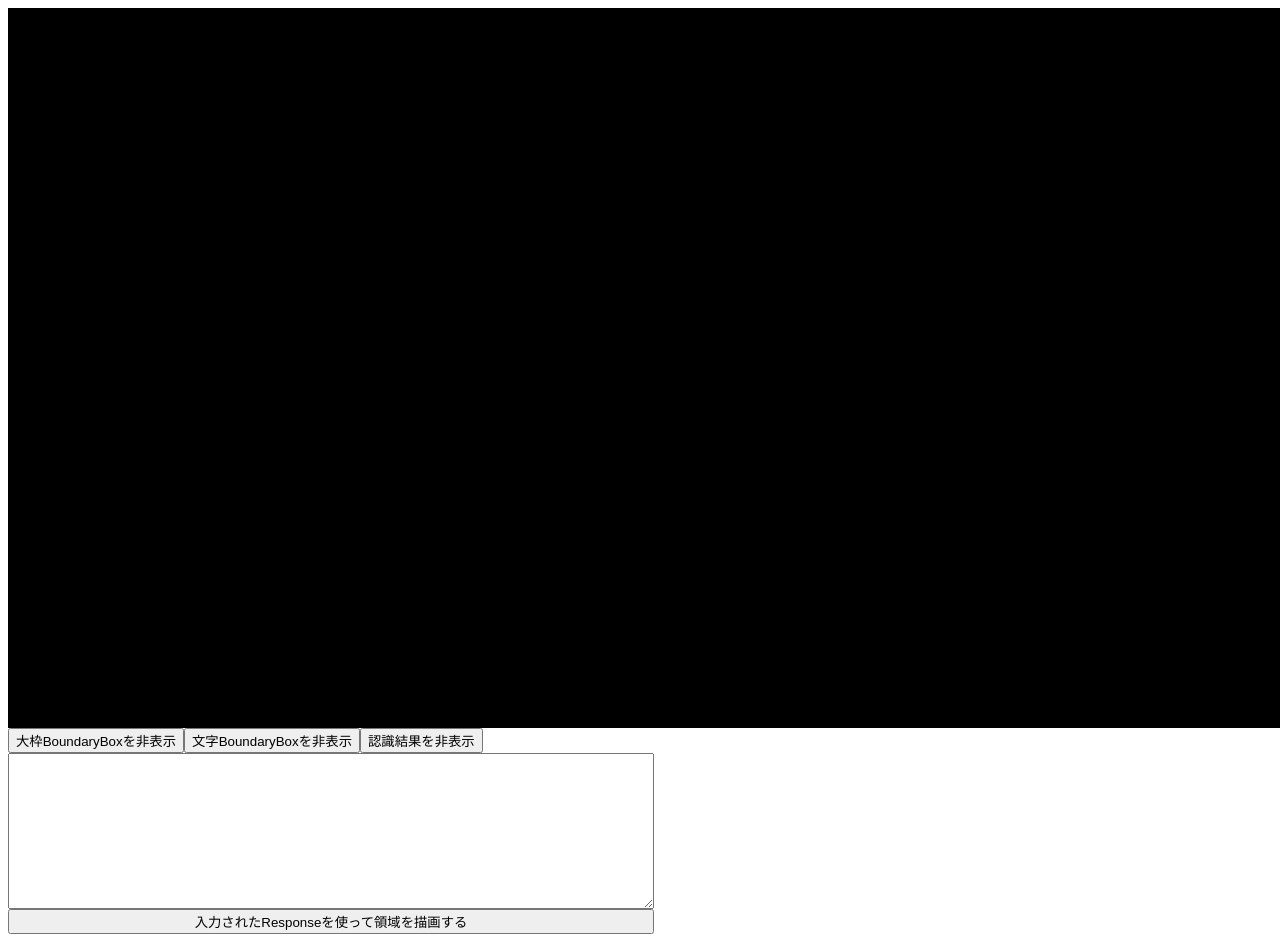
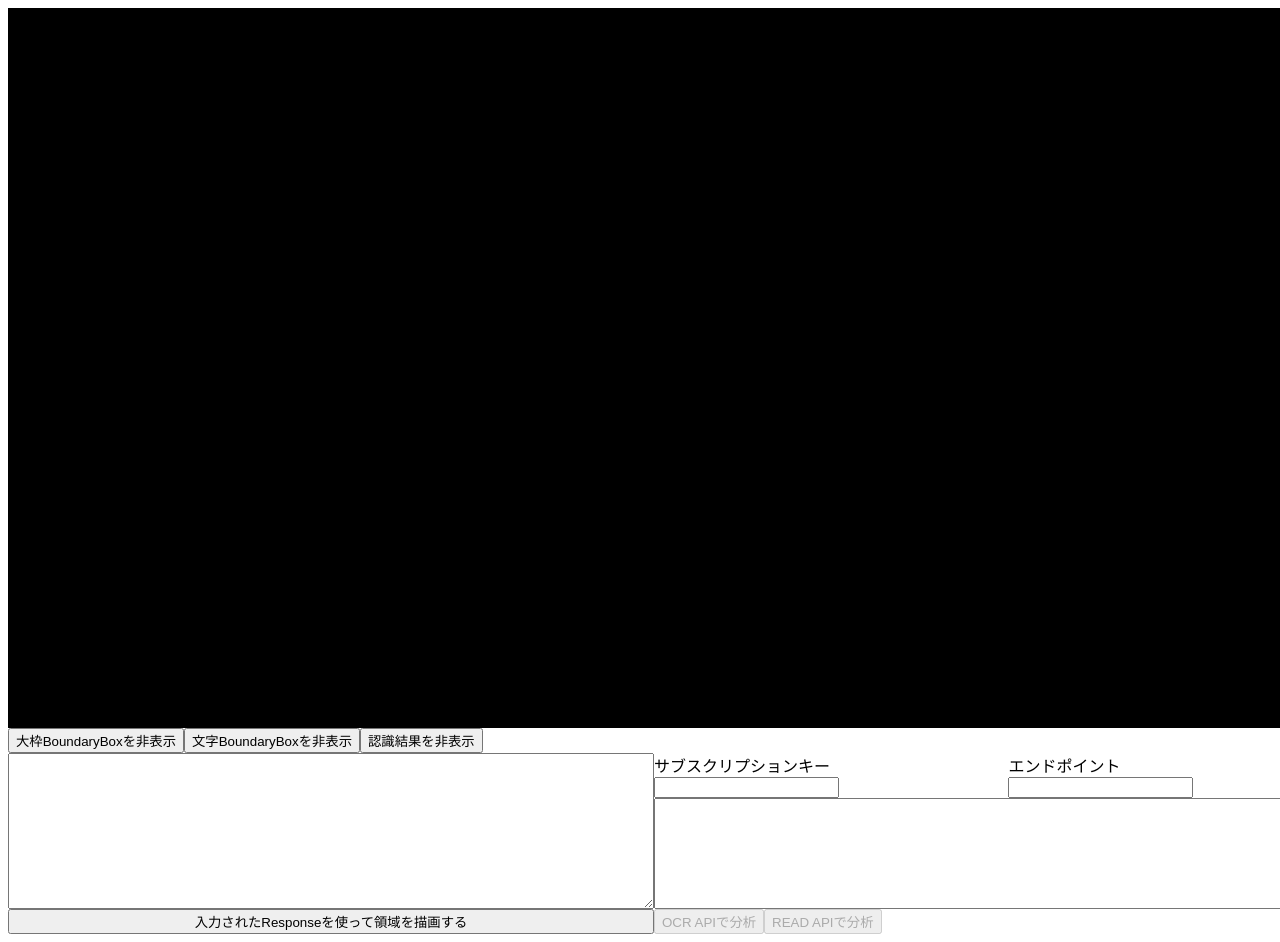
Before and after one commit to yamachu/cognitive-cv-visualizer, a React app: page / in a window 1280 px wide. Built offline with nearby package versions, Linux system fonts and the light colour scheme.

Commit message:
UIのつなぎこみ

```diff
--- a/src/App.tsx
+++ b/src/App.tsx
@@ -1,5 +1,7 @@
 import React from "react";
+import { callApi } from "./api";
 import {
+  dataURItoBlob,
   ocrResponseToAreaBoundaryRectPointsArray,
   ocrResponseToWordBoundaryRectPointsArray,
   readResponseToAreaBoundaryRectPointsArray,
@@ -9,6 +11,8 @@ import { BoundingIdentity, JsonType, ProgressValue, RectPoints } from "./types";
 
 const CanvasHeight = 720;
 const CanvasWidth = 1280;
+
+const HOST = "http://localhost:7071"; // Todo: replace build time...
 
 const drawSpeechBubbleWithText = (
   context: CanvasRenderingContext2D,
@@ -73,6 +77,10 @@ export const App: React.FC<{}> = () => {
     },
   });
   const [inputAreaValue, setInputAreaValue] = React.useState("");
+  const [endpointInput, setEndpointInput] = React.useState("");
+  const [subscriptionKeyInput, setSubscriptionKeyInput] = React.useState("");
+  const [apiCallResponseText, setApiCallResponseText] = React.useState("");
+
   const [areaBoundaries, setAreaBoundaries] = React.useState<
     { rect: RectPoints; text: string | null }[]
   >([]);
@@ -129,37 +137,68 @@ export const App: React.FC<{}> = () => {
       return;
     }
 
+    const formData = new FormData();
+    formData.append("subscriptionKey", subscriptionKeyInput);
+    formData.append("endpoint", endpointInput);
+    formData.append("file", dataURItoBlob(progressImage.value.src));
+
     const impl = async () => {
       setParsedJson({ inProgress: true, value: null });
-      await new Promise((resolve) => {
-        resolve(
+      setApiCallResponseText("");
+      callApi(
+        `${HOST}/api/HttpTriggerForOCRAPI`,
+        formData,
+        (j) => {
           setParsedJson({
             inProgress: false,
-            value: { type: "error", value: "not implemented" },
-          })
-        );
-      });
+            value: { type: "ocr", value: j },
+          });
+          setApiCallResponseText(JSON.stringify(j, null, "\t"));
+        },
+        (e) => {
+          setParsedJson({
+            inProgress: false,
+            value: { type: "error", value: (e as Error).message },
+          });
+        }
+      );
     };
+
     impl();
-  }, [progressImage]);
+  }, [progressImage, endpointInput, subscriptionKeyInput]);
   const onREADAPIAnalyticsClicked = React.useCallback(() => {
     if (progressImage.inProgress) {
       return;
     }
 
+    const formData = new FormData();
+    formData.append("subscriptionKey", subscriptionKeyInput);
+    formData.append("endpoint", endpointInput);
+    formData.append("file", dataURItoBlob(progressImage.value.src));
+
     const impl = async () => {
       setParsedJson({ inProgress: true, value: null });
-      await new Promise((resolve) => {
-        resolve(
+      setApiCallResponseText("");
+      callApi(
+        `${HOST}/api/HttpTriggerForReadAPI`,
+        formData,
+        (j) => {
           setParsedJson({
             inProgress: false,
-            value: { type: "error", value: "not implemented" },
-          })
-        );
-      });
+            value: { type: "read", value: j },
+          });
+          setApiCallResponseText(JSON.stringify(j, null, "\t"));
+        },
+        (e) => {
+          setParsedJson({
+            inProgress: false,
+            value: { type: "error", value: (e as Error).message },
+          });
+        }
+      );
     };
     impl();
-  }, [progressImage]);
+  }, [progressImage, endpointInput, subscriptionKeyInput]);
 
   // NOTE: Drag & Dropしてファイルを読み込んで画像を取り込む処理の設定
   React.useEffect(() => {
@@ -396,30 +435,47 @@ export const App: React.FC<{}> = () => {
           style={{
             display: "flex",
             flexDirection: "column",
-            visibility: "hidden", // Note: まだ実装できてないのでhidden
           }}
         >
           <div style={{ display: "flex", flexDirection: "row" }}>
             <label>
               {"サブスクリプションキー"}
-              <input />
+              <input
+                value={subscriptionKeyInput}
+                onChange={(ev) => setSubscriptionKeyInput(ev.target.value)}
+              />
             </label>
             <label>
               {"エンドポイント"}
-              <input />
+              <input
+                value={endpointInput}
+                onChange={(ev) => setEndpointInput(ev.target.value)}
+              />
             </label>
           </div>
-          <textarea value={""} readOnly style={{ flexGrow: 1, width: 640 }} />
+          <textarea
+            value={apiCallResponseText}
+            readOnly
+            style={{ flexGrow: 1, width: 640 }}
+          />
           <div style={{ display: "flex", flexDirection: "row" }}>
             <button
               onClick={onOCRAPIAnalyticsClicked}
-              disabled={[progressImage, parsedJson].some((v) => v.inProgress)}
+              disabled={
+                [progressImage, parsedJson].some((v) => v.inProgress) ||
+                endpointInput === "" ||
+                subscriptionKeyInput === ""
+              }
             >
               {"OCR APIで分析"}
             </button>
             <button
               onClick={onREADAPIAnalyticsClicked}
-              disabled={[progressImage, parsedJson].some((v) => v.inProgress)}
+              disabled={
+                [progressImage, parsedJson].some((v) => v.inProgress) ||
+                endpointInput === "" ||
+                subscriptionKeyInput === ""
+              }
             >
               {"READ APIで分析"}
             </button>
--- /dev/null
+++ b/src/api.ts
@@ -0,0 +1,23 @@
+export const callApi = (
+  endpoint: string,
+  formData: FormData,
+  cbThen: (json: any) => void,
+  cbCatch: (e: any) => void
+) =>
+  fetch(endpoint, {
+    method: "POST",
+    body: formData,
+    mode: "cors",
+  })
+    .then(async (resp) => {
+      if (resp.status === 400) {
+        const err = await resp.text();
+        throw new Error(err);
+      }
+      if (resp.status !== 200) {
+        throw new Error(resp.statusText);
+      }
+      return resp.json();
+    })
+    .then(cbThen)
+    .catch(cbCatch);
--- a/src/domain.ts
+++ b/src/domain.ts
@@ -76,3 +76,22 @@ export const readResponseToWordBoundaryRectPointsArray = (
       text: v.text,
     }));
 };
+
+// ref: https://stackoverflow.com/a/5100158
+export function dataURItoBlob(dataURI: string) {
+  // convert base64/URLEncoded data component to raw binary data held in a string
+  let byteString: string;
+  if (dataURI.split(",")[0].indexOf("base64") >= 0)
+    byteString = atob(dataURI.split(",")[1]);
+  else byteString = unescape(dataURI.split(",")[1]);
+
+  // separate out the mime component
+  const mimeString = dataURI.split(",")[0].split(":")[1].split(";")[0];
+
+  // write the bytes of the string to a typed array
+  var ia = new Uint8Array(byteString.length);
+  for (var i = 0; i < byteString.length; i++) {
+    ia[i] = byteString.charCodeAt(i);
+  }
+  return new Blob([ia], { type: mimeString });
+}
```
